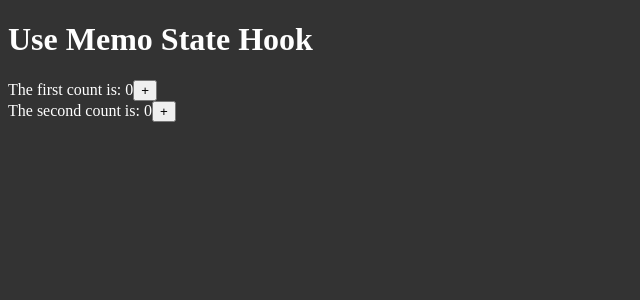
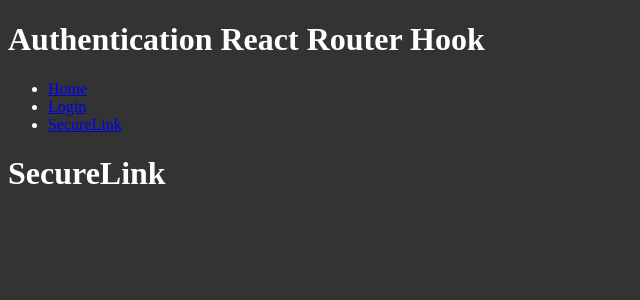
Before and after one commit to kstopka/how_to_react, a React (Create React App) app: page /securelink in a window 1280 px wide. Shown: the top 300 px of the page, without its empty margins (0-640 px from the left). Built offline with nearby package versions, Linux system fonts and the light colour scheme.

Commit message:
Authentication React Router Hook

```diff
--- a/src/index.tsx
+++ b/src/index.tsx
@@ -17,7 +17,8 @@ import reportWebVitals from "./reportWebVitals";
 // import App from "./ReactHooksNauka/4_useCallback";
 
 // import App from "./react_TS/1_rating_stars/RatingStars";
-import App from "./react_TS/2_useMemoStateHook/useMemoStateHook";
+// import App from "./react_TS/2_useMemoStateHook/useMemoStateHook";
+import App from "./react_TS/3_authTokenReactRouter/Authentication";
 
 ReactDOM.render(
     <React.StrictMode>
--- a/src/react_TS/2_useMemoStateHook/useMemoStateHook.tsx
+++ b/src/react_TS/2_useMemoStateHook/useMemoStateHook.tsx
@@ -1,28 +1,59 @@
 import * as React from "react";
-import ReactDOM from "react-dom";
-import { FunctionComponent, useState } from "react";
+import { FunctionComponent } from "react";
 
 interface AppProps {}
 
 const App: FunctionComponent<AppProps> = () => {
-    const useMemoState = {};
+    const useMemoState = (initialValue: any) => {
+        let state: any = null;
+        let stateInitialized: boolean = false;
+        const setState = (newState: any) => {
+            state = newState;
+            return state;
+        };
 
-    const [count1, setCount1] = useState(0);
-    const [count2, setCount2] = useState(0);
+        if (!stateInitialized) {
+            stateInitialized = true;
+            state = initialValue;
+        }
+        return [state, setState];
+    };
+    const [value, setter] = useMemoState({ val: 0 });
 
     return (
         <div className="wrapper">
             <h1>Use Memo State Hook</h1>
-            <div>
-                The first count is: {count1}
-                <button onClick={() => setCount1(count1 + 1)}>+</button>
-            </div>
-            <div>
-                The second count is: {count2}
-                <button onClick={() => setCount2(count2 + 1)}>+</button>
-            </div>
+            <div>{value}</div>
         </div>
     );
 };
 
 export default App;
+
+// var ReactCurrentDispatcher = {
+//     /**
+//      * @internal
+//      * @type {ReactComponent}
+//      */
+//     current: null,
+// };
+
+// function resolveDispatcher() {
+//     var dispatcher = ReactCurrentDispatcher.current;
+
+//     if (!(dispatcher !== null)) {
+//         // eslint-disable-next-line no-lone-blocks
+//         {
+//             throw Error(
+//                 "Invalid hook call. Hooks can only be called inside of the body of a function component. This could happen for one of the following reasons:\n1. You might have mismatching versions of React and the renderer (such as React DOM)\n2. You might be breaking the Rules of Hooks\n3. You might have more than one copy of React in the same app\nSee https://reactjs.org/link/invalid-hook-call for tips about how to debug and fix this problem."
+//             );
+//         }
+//     }
+
+//     return dispatcher;
+// }
+
+// function useState(initialState: number) {
+//     var dispatcher = resolveDispatcher();
+//     return dispatcher.useState(initialState);
+// }
--- /dev/null
+++ b/src/react_TS/3_authTokenReactRouter/Authentication.tsx
@@ -0,0 +1,48 @@
+import * as React from "react";
+import { FunctionComponent } from "react";
+import Home from "./Home";
+import Login from "./Login";
+import SecureLink from "./SecureLink";
+
+import { BrowserRouter as Router, Switch, Route, Link } from "react-router-dom";
+
+interface AppProps {}
+
+const App: FunctionComponent<AppProps> = () => {
+    return (
+        <Router>
+            <div>
+                <h1>Authentication React Router Hook</h1>
+                <nav>
+                    <ul>
+                        <li>
+                            <Link to="/">Home</Link>
+                        </li>
+                        <li>
+                            <Link to="/login">Login</Link>
+                        </li>
+                        <li>
+                            <Link to="/securelink">SecureLink</Link>
+                        </li>
+                    </ul>
+                </nav>
+
+                {/* A <Switch> looks through its children <Route>s and
+              renders the first one that matches the current URL. */}
+                <Switch>
+                    <Route path="/login">
+                        <Login />
+                    </Route>
+                    <Route path="/securelink">
+                        <SecureLink />
+                    </Route>
+                    <Route path="/">
+                        <Home />
+                    </Route>
+                </Switch>
+            </div>
+        </Router>
+    );
+};
+
+export default App;
--- /dev/null
+++ b/src/react_TS/3_authTokenReactRouter/Home.tsx
@@ -0,0 +1,14 @@
+import * as React from "react";
+import { FunctionComponent } from "react";
+
+interface HomeProps {}
+
+const Home: FunctionComponent<HomeProps> = () => {
+    return (
+        <div>
+            <h1>Home</h1>
+        </div>
+    );
+};
+
+export default Home;
--- /dev/null
+++ b/src/react_TS/3_authTokenReactRouter/Login.tsx
@@ -0,0 +1,14 @@
+import * as React from "react";
+import { FunctionComponent } from "react";
+
+interface LoginProps {}
+
+const Login: FunctionComponent<LoginProps> = () => {
+    return (
+        <div>
+            <h1>Login</h1>
+        </div>
+    );
+};
+
+export default Login;
--- /dev/null
+++ b/src/react_TS/3_authTokenReactRouter/SecureLink.tsx
@@ -0,0 +1,14 @@
+import * as React from "react";
+import { FunctionComponent } from "react";
+
+interface SecureLinkProps {}
+
+const SecureLink: FunctionComponent<SecureLinkProps> = () => {
+    return (
+        <div>
+            <h1>SecureLink</h1>
+        </div>
+    );
+};
+
+export default SecureLink;
```
